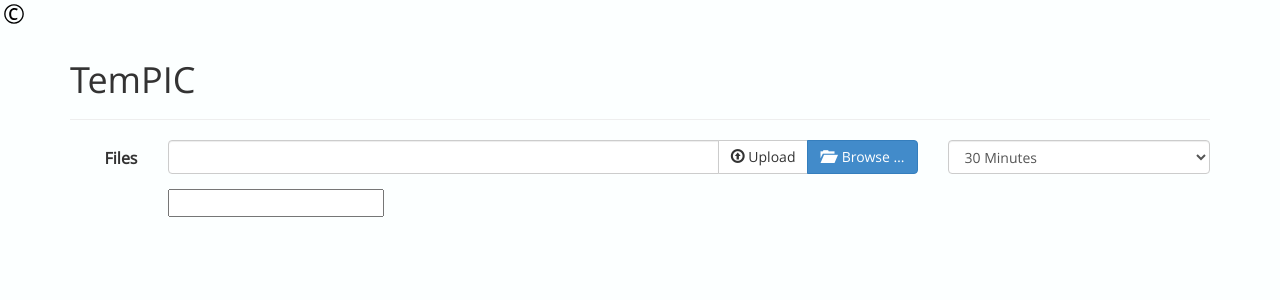
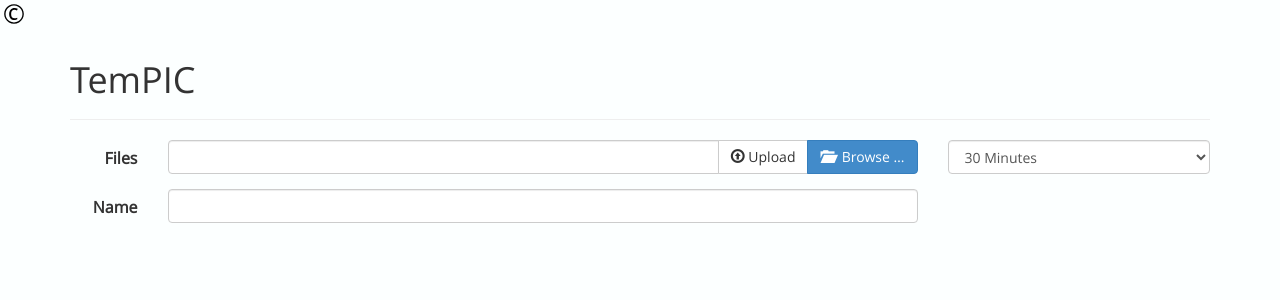
Before and after one commit to PotcFdk/TemPIC, a PHP site: page / in a window 1280 px wide. Shown: the top 300 px of the page. Run offline with PHP 8.4, Linux system fonts and the light colour scheme.

Commit message:
Improved album name input.

```diff
--- a/web/index.php
+++ b/web/index.php
@@ -233,8 +233,9 @@ session_start();
 							</div>
 						</div>
 						<div class="row" id="div_albumname">
-							<div class="col-md-8 col-md-offset-1">
-								<input type="text" name="album_name" id="album_name">
+							<label for="file" class="col-md-1 control-label">Name</label>
+							<div class="col-md-8">
+								<input type="text" class="form-control" name="album_name" id="album_name">
 							</div>
 						</div>
 					</form>
```
